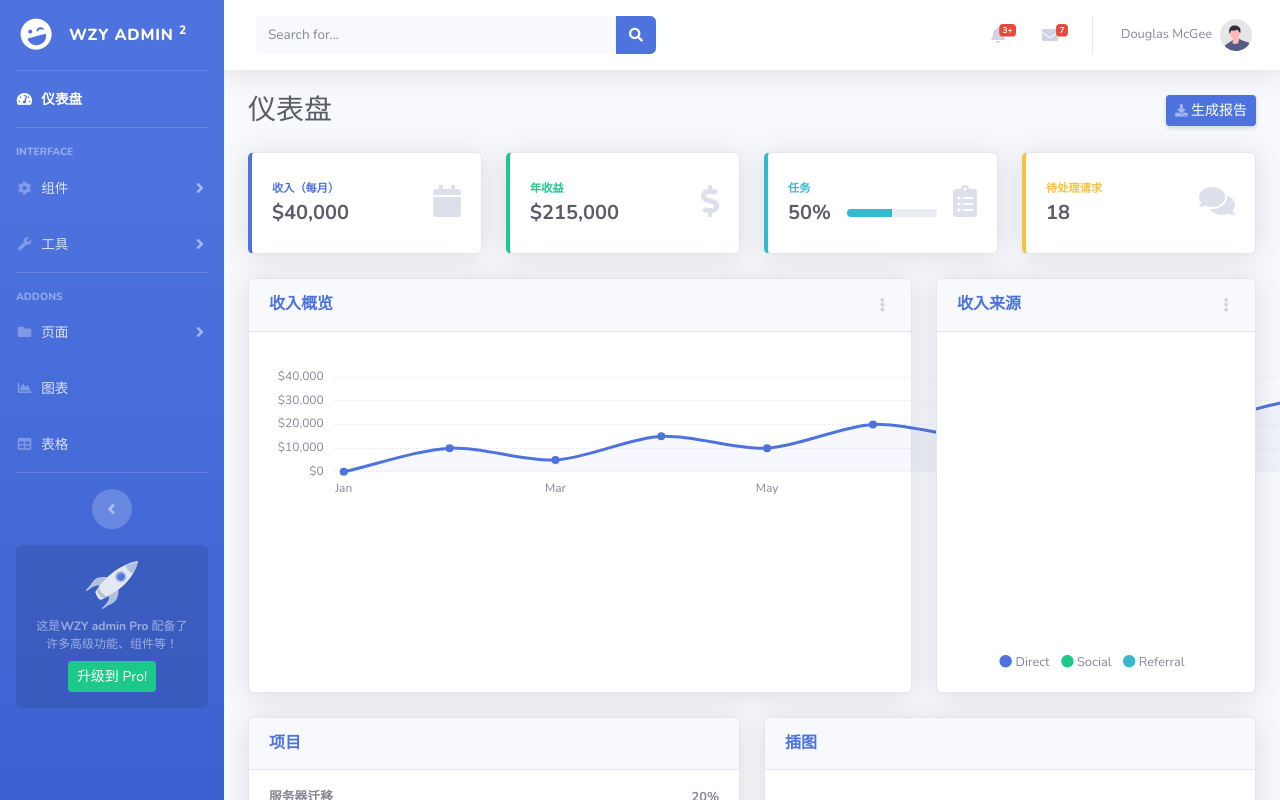
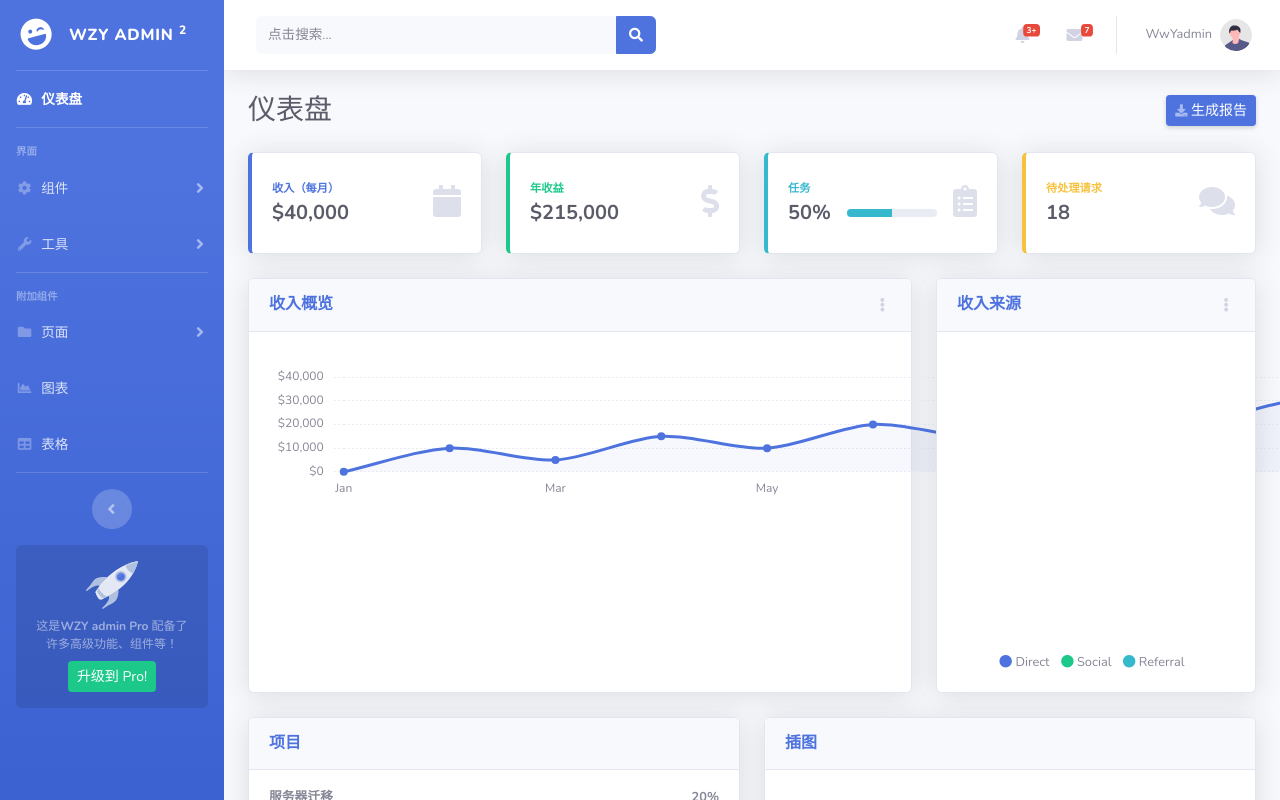
Before and after one commit to hvhhaha/wzynet.github.io, a website with bundled scripts: page index.html in a window 1280 px wide. Shown: the top 800 px of the page. Built offline with nearby package versions, Linux system fonts and the light colour scheme.

Commit message:
Update index.html

```diff
--- a/index.html
+++ b/index.html
@@ -53,7 +53,7 @@
 
             <!-- Heading -->
             <div class="sidebar-heading">
-                Interface
+                界面
             </div>
 
             <!-- Nav Item - Pages Collapse Menu -->
@@ -96,7 +96,7 @@
 
             <!-- Heading -->
             <div class="sidebar-heading">
-                Addons
+                附加组件
             </div>
 
             <!-- Nav Item - Pages Collapse Menu -->
@@ -170,7 +170,7 @@
                     <form
                         class="d-none d-sm-inline-block form-inline mr-auto ml-md-3 my-2 my-md-0 mw-100 navbar-search">
                         <div class="input-group">
-                            <input type="text" class="form-control bg-light border-0 small" placeholder="Search for..."
+                            <input type="text" class="form-control bg-light border-0 small" placeholder="点击搜索..."
                                 aria-label="Search" aria-describedby="basic-addon2">
                             <div class="input-group-append">
                                 <button class="btn btn-primary" type="button">
@@ -330,7 +330,7 @@
                         <li class="nav-item dropdown no-arrow">
                             <a class="nav-link dropdown-toggle" href="#" id="userDropdown" role="button"
                                 data-toggle="dropdown" aria-haspopup="true" aria-expanded="false">
-                                <span class="mr-2 d-none d-lg-inline text-gray-600 small">Douglas McGee</span>
+                                <span class="mr-2 d-none d-lg-inline text-gray-600 small">WwYadmin</span>
                                 <img class="img-profile rounded-circle"
                                     src="img/undraw_profile.svg">
                             </a>
```
